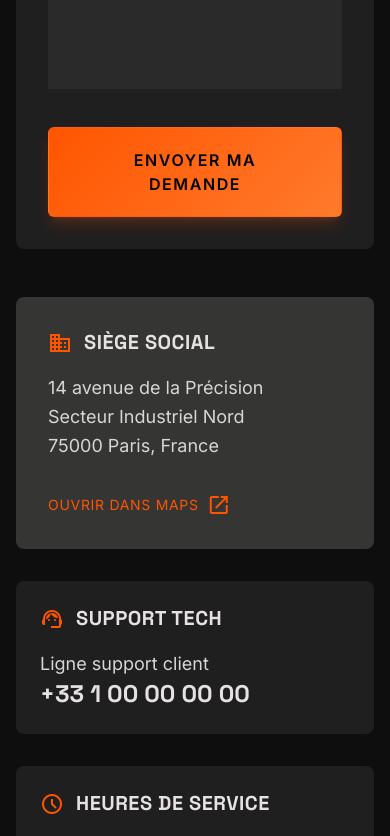
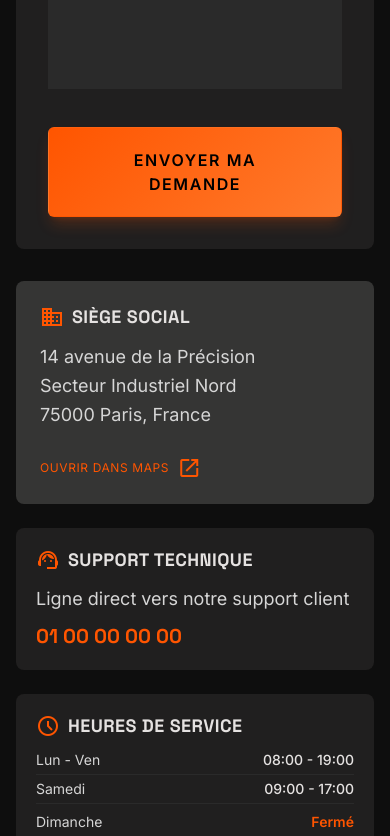
Before and after one commit to Skies-Land/Concept-M-Motors, a React (Vite) app in the folder front-end/: page /contact in a window 390 px wide. Shown: the part 1156-1992 px from the top of the page. Built offline with nearby package versions, Linux system fonts and the light colour scheme; no server answers.

Commit message:
feat: ajustement du style et du responsive de la page de contact

```diff
--- a/front-end/src/pages/5-contact-page/components/2-Form-contact-page.tsx
+++ b/front-end/src/pages/5-contact-page/components/2-Form-contact-page.tsx
@@ -9,24 +9,24 @@ import FormsModuleContactPage from "./module-form/module-form-contact-page"
 export default function FormContactPage() {
     return (
         <>
-            <div className="grid grid-cols-1 lg:grid-cols-12 gap-12 lg:gap-24 items-start">
+            <div className="grid grid-cols-1 lg:grid-cols-12 gap-8 lg:gap-12 xl:gap-24 xl:items-stretch">
                 {/* Formulaire de contact */}
                 <FormsModuleContactPage />
 
                 {/* Informations sur l'entreprise */}
-                <div className="lg:col-span-5 flex flex-col gap-8">
+                <div className="lg:col-span-12 xl:col-span-5 flex flex-col gap-6 lg:gap-8 h-full">
                     {/* Block : Adresse */}
-                    <div className="bg-surface-container-highest p-8 rounded-lg flex flex-col justify-between h-full group relative overflow-hidden">
+                    <div className="bg-surface-container-highest p-6 sm:p-8 rounded-lg flex flex-col justify-between group relative overflow-hidden flex-1">
                         <div className="absolute -right-12 -top-12 opacity-5 group-hover:opacity-10 transition-opacity duration-500">
-                            <span className="material-symbols-outlined text-[12rem]"
+                            <span className="material-symbols-outlined text-[8rem] sm:text-[12rem]"
                                 data-icon="location_on"
                                 data-pg-name="Icône de localisation">
                                 location_on
                             </span>
                         </div>
-                        <div className="mb-8">
-                            <div className="flex items-center gap-3 mb-4 text-primary">
-                                <span className="material-symbols-outlined"
+                        <div className="mb-6 sm:mb-8">
+                            <div className="flex items-center gap-2 sm:gap-3 mb-3 sm:mb-4 text-primary">
+                                <span className="material-symbols-outlined text-xl sm:text-2xl"
                                     data-icon="business"
                                     data-pg-name="Icône du siège social">
                                     business
@@ -35,7 +35,7 @@ export default function FormContactPage() {
                                     variant="headline-sm"
                                     color="on-surface"
                                     component="h3"
-                                    className="font-headline font-bold text-xl uppercase tracking-wide text-on-surface">
+                                    className="font-headline font-bold text-lg sm:text-xl uppercase tracking-wide text-on-surface">
                                     Siège social
                                 </Typography>
                             </div>
@@ -43,7 +43,7 @@ export default function FormContactPage() {
                                 variant="body-lg"
                                 color="on-surface-variant"
                                 component="p"
-                                className="font-body text-on-surface-variant leading-relaxed text-lg">
+                                className="font-body text-on-surface-variant leading-relaxed text-base sm:text-lg">
                                 14 avenue de la Précision<br />
                                 Secteur Industriel Nord<br />
                                 75000 Paris, France
@@ -52,9 +52,9 @@ export default function FormContactPage() {
                         <div className="mt-auto">
                             <Link
                                 to="#"
-                                className="inline-flex items-center gap-2 font-label text-sm text-primary uppercase tracking-wider hover:text-primary-dim transition-colors">
+                                className="inline-flex items-center gap-2 font-label text-xs sm:text-sm text-primary uppercase tracking-wider hover:text-primary-dim transition-colors">
                                 Ouvrir dans Maps
-                                <span className="material-symbols-outlined text-sm"
+                                <span className="material-symbols-outlined text-xs sm:text-sm"
                                     data-icon="open_in_new"
                                     data-pg-name="Icône ouvrir dans Maps">
                                     open_in_new
@@ -62,49 +62,56 @@ export default function FormContactPage() {
                             </Link>
                         </div>
                     </div>
-                    {/* Block : Support Technique */}
-                    <div className="grid grid-cols-1 sm:grid-cols-2 gap-8">
-                        {/* Support Card */}
-                        <div className="bg-surface-container p-6 rounded-lg">
-                            <div className="flex items-center gap-3 mb-4 text-primary">
-                                <span className="material-symbols-outlined" data-icon="support_agent">support_agent</span>
+
+                    {/* Deux Blocks : Support Technique & Horaires */}
+                    <div className="flex flex-col gap-6 lg:gap-8 flex-1">
+                        {/* Block 1 - Support technique */}
+                        <div className="bg-surface-container p-5 sm:p-6 rounded-lg flex-1 flex flex-col justify-center">
+                            <div className="flex items-center gap-2 sm:gap-3 mb-3 sm:mb-4 text-primary">
+                                <span className="material-symbols-outlined text-xl sm:text-2xl"
+                                    data-icon="support_agent"
+                                    data-pg-name="Icône support technique">
+                                    support_agent
+                                </span>
                                 <Typography
                                     variant="headline-sm"
                                     color="on-surface"
                                     component="h3"
-                                    className="font-headline font-bold text-xl uppercase tracking-wide text-on-surface">
-                                    Support Tech
+                                    className="font-headline font-bold text-lg sm:text-xl uppercase tracking-wide text-on-surface">
+                                    Support Technique
                                 </Typography>
                             </div>
                             <Typography
                                 variant="body-lg"
                                 color="on-surface-variant"
                                 component="p"
-                                className="font-body text-on-surface-variant leading-relaxed text-lg">Ligne support client
+                                className="font-body text-on-surface-variant leading-relaxed text-base sm:text-lg mb-2"
+                                >
+                                Ligne direct vers notre support client
                             </Typography>
                             <Link
                                 to="tel:+33100000000"
-                                className="font-headline font-bold text-2xl text-on-surface hover:text-primary transition-colors"
+                                className="font-headline font-bold text-xl sm:text-2xl text-on-surface text-primary transition-colors block break-words"
                                 data-icon="phone"
                                 data-pg-name="Icône téléphone">
-                                +33 1 00 00 00 00
+                                01 00 00 00 00
                             </Link>
                         </div>
-                        {/* Block : Horaires */}
-                        <div className="bg-surface-container p-6 rounded-lg">
-                            <div className="flex items-center gap-3 mb-4 text-primary">
-                                <span className="material-symbols-outlined" data-icon="schedule" data-pg-name="Icône horaires">
+                        {/* Block 2 - Horaires */}
+                        <div className="bg-surface-container p-5 sm:p-6 rounded-lg flex-1">
+                            <div className="flex items-center gap-2 sm:gap-3 mb-3 sm:mb-4 text-primary">
+                                <span className="material-symbols-outlined text-xl sm:text-2xl" data-icon="schedule" data-pg-name="Icône horaires">
                                     schedule
                                 </span>
                                 <Typography
                                     variant="headline-sm"
                                     color="on-surface"
                                     component="h3"
-                                    className="font-headline font-bold text-xl uppercase tracking-wide text-on-surface">
+                                    className="font-headline font-bold text-lg sm:text-xl uppercase tracking-wide text-on-surface">
                                     Heures de Service
                                 </Typography>
                             </div>
-                            <ul className="space-y-2 font-body text-sm text-on-surface-variant">
+                            <ul className="space-y-1 sm:space-y-2 font-body text-sm text-on-surface-variant">
                                 <li className="flex justify-between border-b border-surface-container-high pb-1">
                                     <span>Lun - Ven</span>
                                     <span className="text-on-surface font-medium">08:00 - 19:00</span>
@@ -115,7 +122,7 @@ export default function FormContactPage() {
                                 </li>
                                 <li className="flex justify-between text-error-dim pt-1">
                                     <span>Dimanche</span>
-                                    <span className="font-bold">Fermé</span>
+                                    <span className="font-bold text-primary">Fermé</span>
                                 </li>
                             </ul>
                         </div>
```
Also changed, not shown: 1 other file (tests, documents, lock files or other folders).
